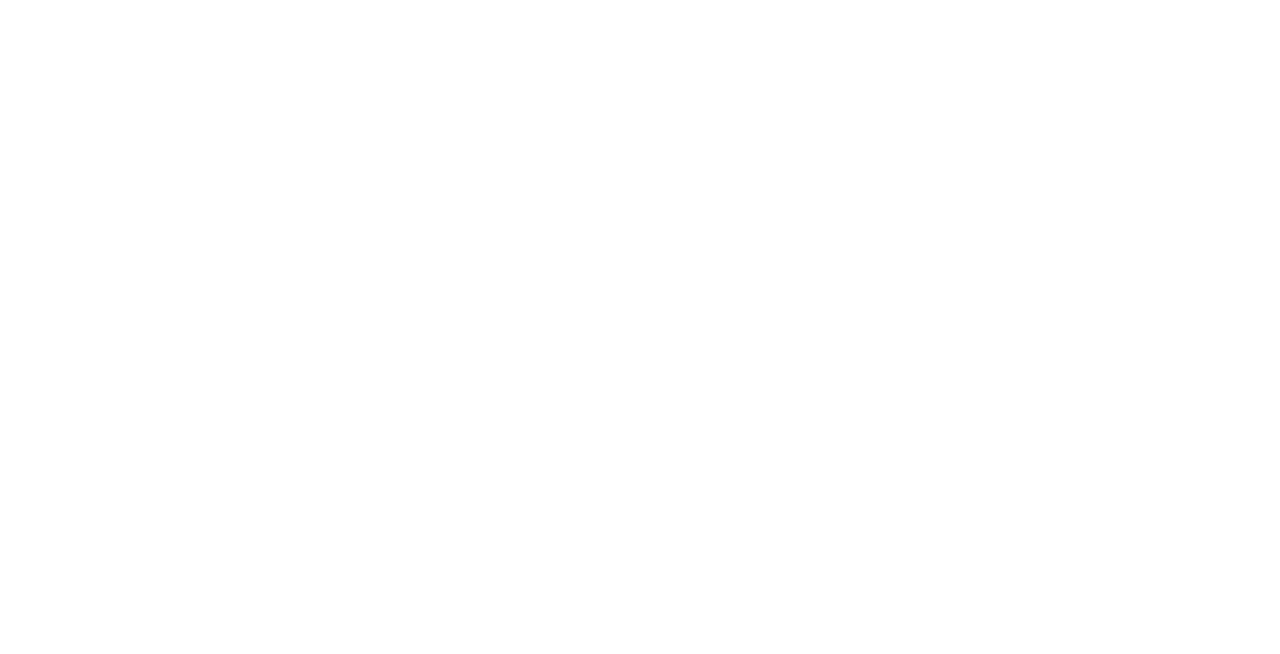
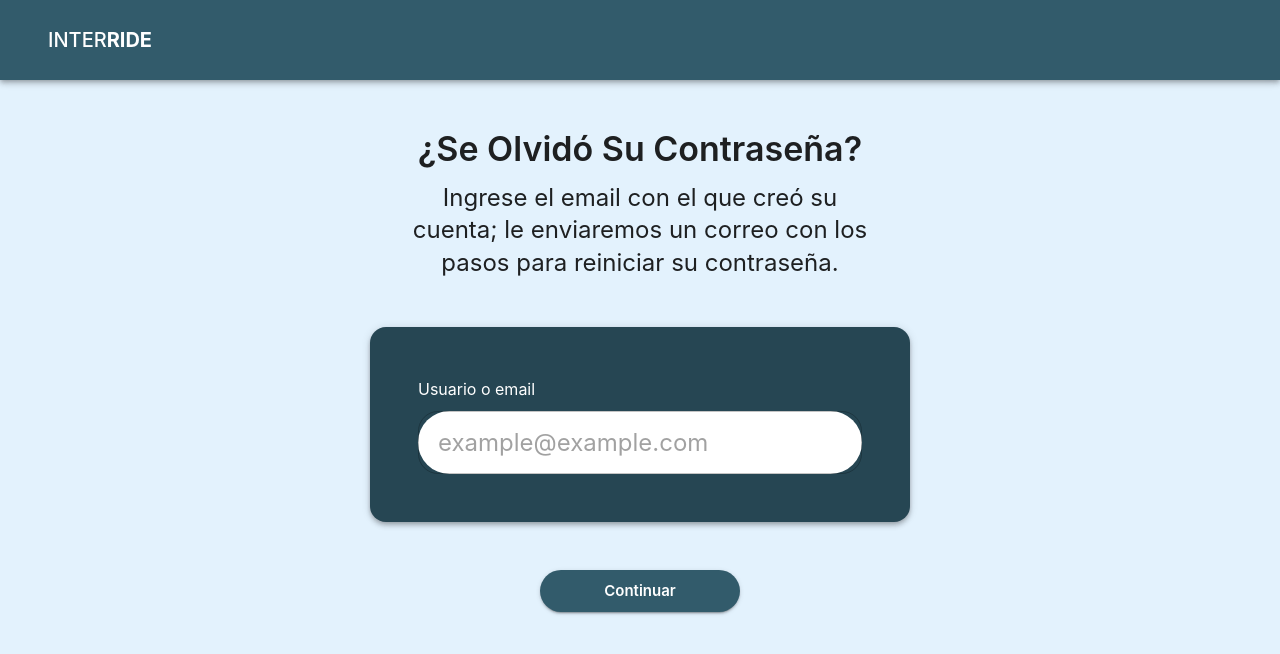
Before and after one commit to InterRideOrg/InterRide_FrontEnd, a React (Vite) app in the folder interride-frontend/: page /forgot-password in a window 1280 px wide. Before the commit this address had no page. Shown: the top 654 px of the page. Built offline with nearby package versions, Linux system fonts and the light colour scheme; some icons are missing.

Commit message:
Añadir página de forgot-password

```diff
--- a/interride-frontend/src/App.jsx
+++ b/interride-frontend/src/App.jsx
@@ -3,12 +3,14 @@ import React from 'react';
 import { Routes, Route } from 'react-router-dom';   // ⬅︎ ya NO importa BrowserRouter
 import LoginPage from './pages/LoginPage';
 import RegisterPage from './pages/RegisterPage';
+import ForgotPasswordPage from './pages/ForgotPasswordPage';
 
 export default function App() {
   return (
     <Routes>
       <Route path="/login" element={<LoginPage />} />
       <Route path="/register" element={<RegisterPage />} />
+      <Route path="/forgot-password" element={<ForgotPasswordPage />} />
       {/* otras rutas */}
     </Routes>
   );
--- /dev/null
+++ b/interride-frontend/src/components/ui/RoundedTextField.jsx
@@ -0,0 +1,18 @@
+import React from 'react';
+import { TextField } from '@mui/material';
+
+/**
+ * TextField con fondo blanco y bordes redondeados.
+ * Se usa en Login, Register, ForgotPassword, etc.
+ */
+export default function RoundedTextField(props) {
+  return (
+    <TextField
+      fullWidth
+      InputProps={{
+        sx: { backgroundColor: 'common.white', borderRadius: 4 },
+      }}
+      {...props}
+    />
+  );
+}
--- /dev/null
+++ b/interride-frontend/src/pages/ForgotPasswordPage.jsx
@@ -0,0 +1,69 @@
+import React, { useState } from 'react';
+import { Box, Button, Stack, Typography } from '@mui/material';
+import AuthLayout from '../components/layout/AuthLayout';
+import FormCard from '../components/layout/FormCard';        // tu card azul oscuro
+import RoundedTextField from '../components/ui/RoundedTextField';
+
+export default function ForgotPasswordPage() {
+  const [email, setEmail] = useState('');
+
+  const handleSubmit = e => {
+    e.preventDefault();
+    // 👉 TODO: llamar a /auth/forgot-password
+    console.log('Email enviado:', email);
+  };
+
+  return (
+    <AuthLayout title="¿Se Olvidó Su Contraseña?">
+      {/* ---- subtítulo ---- */}
+        <Typography
+        variant="body1"
+        sx={{
+            /** centro y anchura responsiva */
+            textAlign: 'center',
+            maxWidth: { xs: '90%', sm: 460 }, // 90 % en móviles, 460 px en ≥ 600 px
+            mx: 'auto',                       // ←  margen izquierdo y derecho auto
+            mb: 6,
+            lineHeight: 1.35,
+        }}
+        >
+        Ingrese el email con el que creó su cuenta; le enviaremos un correo con
+        los pasos para reiniciar su contraseña.
+        </Typography>
+
+
+      {/* ---- formulario reutilizando FormCard ---- */}
+      <FormCard component="form" onSubmit={handleSubmit}>
+        <Stack spacing={4}>
+          <Box>
+            <Typography variant="subtitle1" color="common.white" mb={1}>
+              Usuario o email
+            </Typography>
+
+            {/* Nuestro input reutilizable */}
+            <RoundedTextField
+              required
+              type="email"
+              placeholder="example@example.com"
+              value={email}
+              onChange={e => setEmail(e.target.value)}
+            />
+          </Box>
+        </Stack>
+      </FormCard>
+
+      {/* ---- botón ---- */}
+      <Box textAlign="center" mt={6}>
+        <Button
+          type="submit"
+          variant="contained"
+          size="large"
+          sx={{ borderRadius: 9999, width: 200 }}
+          onClick={handleSubmit}
+        >
+          Continuar
+        </Button>
+      </Box>
+    </AuthLayout>
+  );
+}
```
